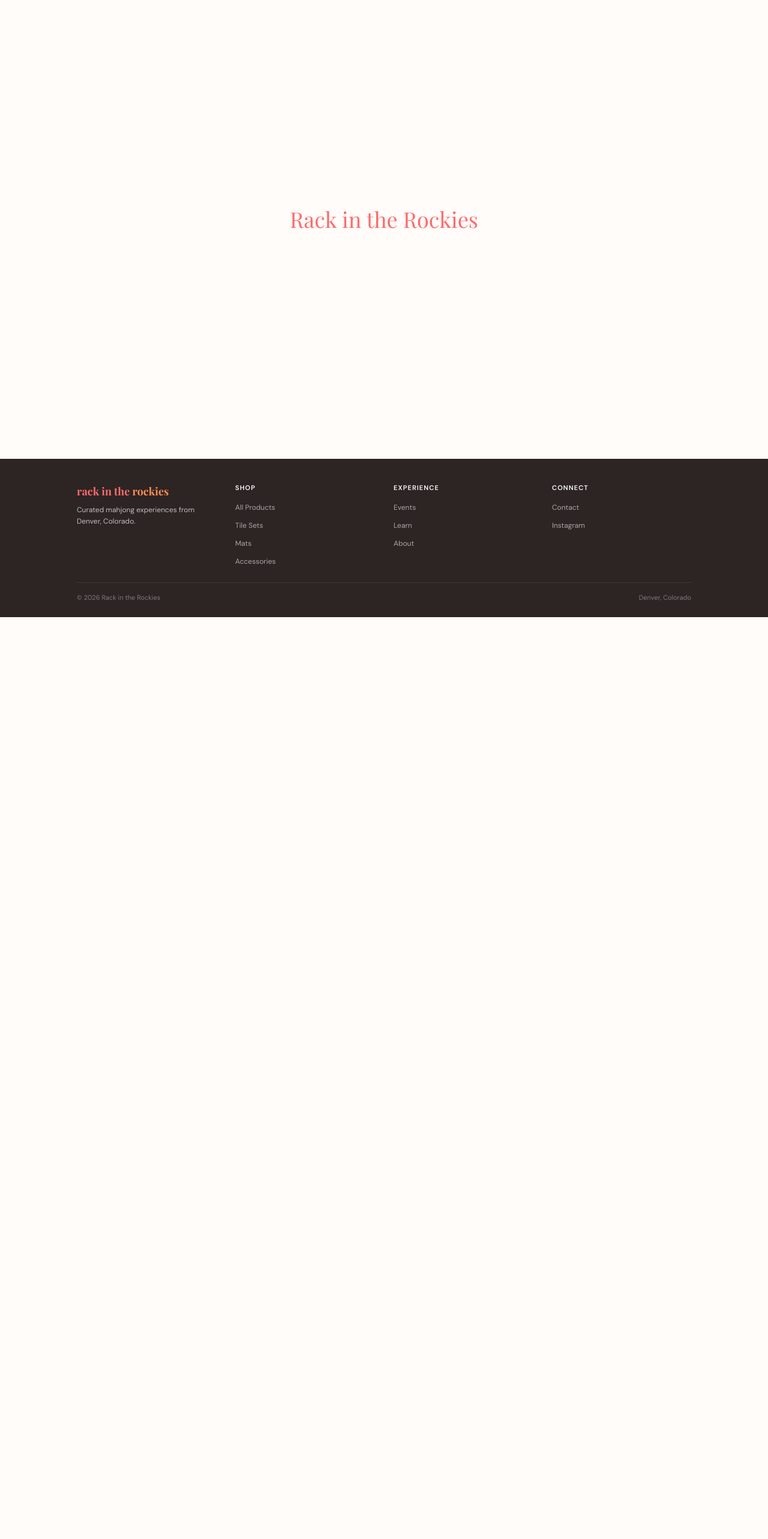
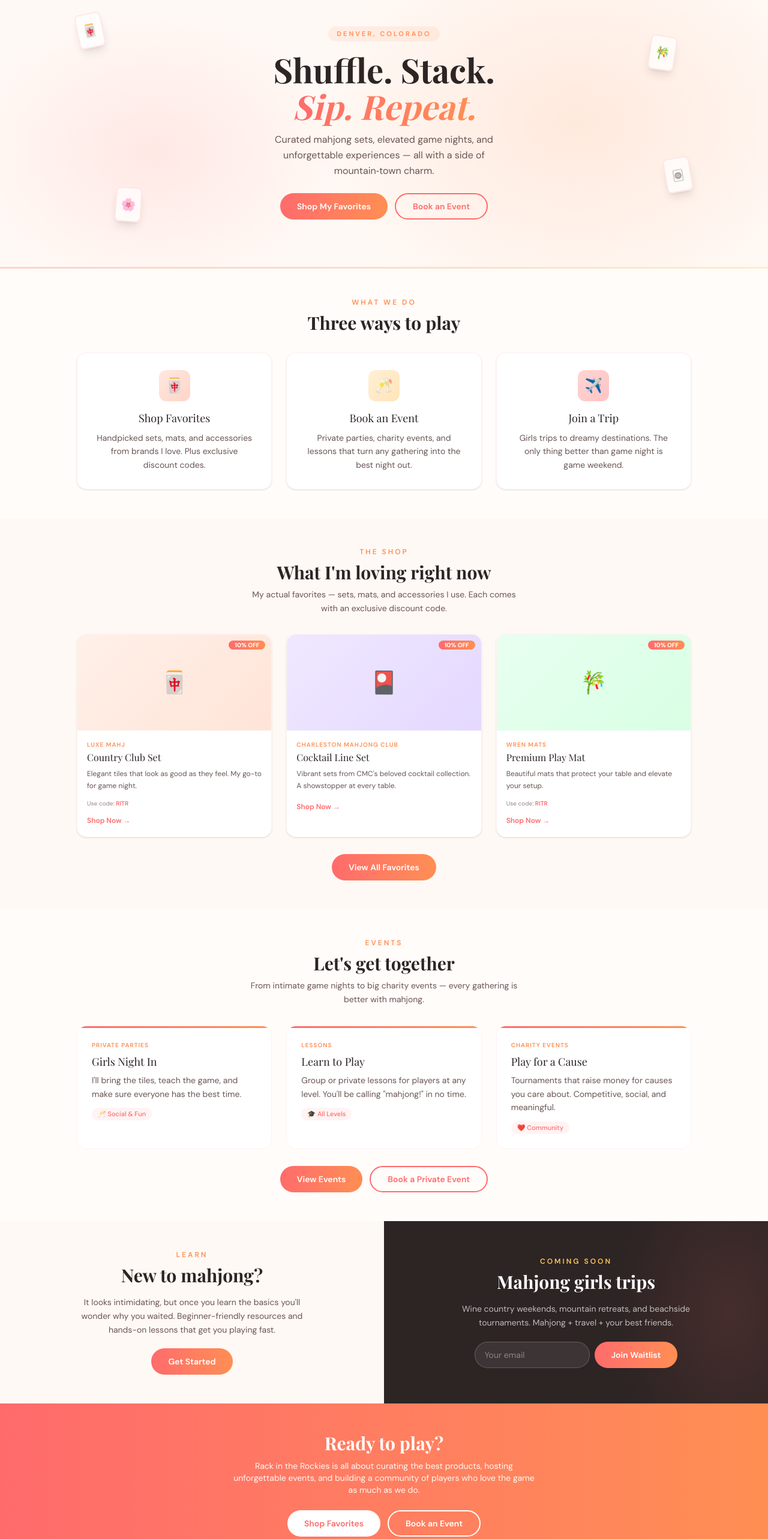
Before and after one commit to Rack-in-the-Rockies/rack-in-the-rockies, a Next.js app: page / in a window 1280 px wide. Shown: the part 100-2666 px from the top of the page at 60% size. Before the commit the page ends 1129 px from the top, so only its background shows below. Built offline with nearby package versions, Linux system fonts and the light colour scheme; a web font is replaced by a local one.

Commit message:
feat: build complete homepage with all sections

```diff
--- a/app/page.tsx
+++ b/app/page.tsx
@@ -1,9 +1,181 @@
+"use client";
+
+import { products } from "@/data/products";
+import { events } from "@/data/events";
+import { PrimaryButton, SecondaryButton } from "@/components/buttons";
+import { SectionHeader } from "@/components/section-header";
+import { ProductCard } from "@/components/product-card";
+import { EventCard } from "@/components/event-card";
+import { FloatingTiles } from "@/components/floating-tiles";
+
 export default function Home() {
   return (
-    <main className="flex min-h-screen items-center justify-center">
-      <h1 className="font-display text-4xl text-coral">
-        Rack in the Rockies
-      </h1>
+    <main>
+      {/* Hero */}
+      <section className="relative min-h-[60vh] flex items-center justify-center bg-cream overflow-hidden py-12 px-6">
+        {/* Background blushes */}
+        <div className="absolute inset-0 z-0">
+          <div className="absolute -top-[20%] -right-[10%] w-[70%] h-[140%] bg-[radial-gradient(ellipse,rgba(255,142,83,0.15)_0%,transparent_70%)]" />
+          <div className="absolute -bottom-[10%] -left-[5%] w-1/2 h-full bg-[radial-gradient(ellipse,rgba(255,107,107,0.12)_0%,transparent_70%)]" />
+        </div>
+        <FloatingTiles />
+        <div className="relative z-10 max-w-2xl text-center">
+          <span className="inline-block text-[11px] font-semibold tracking-[3px] uppercase text-tangerine bg-tangerine/10 px-3.5 py-1 rounded-full mb-4">
+            Denver, Colorado
+          </span>
+          <h1 className="font-display text-5xl md:text-[56px] font-bold leading-[1.1] text-text-dark mb-1.5">
+            Shuffle. Stack.
+            <br />
+            <em className="italic bg-gradient-to-r from-coral to-tangerine bg-clip-text text-transparent">
+              Sip. Repeat.
+            </em>
+          </h1>
+          <p className="text-base text-text-mid leading-relaxed mt-3 mb-6 max-w-md mx-auto">
+            Curated mahjong sets, elevated game nights, and unforgettable
+            experiences &mdash; all with a side of mountain&#8209;town charm.
+          </p>
+          <div className="flex gap-3 justify-center flex-wrap">
+            <PrimaryButton href="/shop">Shop My Favorites</PrimaryButton>
+            <SecondaryButton href="/events#book">Book an Event</SecondaryButton>
+          </div>
+        </div>
+      </section>
+
+      {/* Gradient Divider */}
+      <div className="h-[3px] bg-gradient-to-r from-coral via-tangerine to-golden opacity-30" />
+
+      {/* What We Do */}
+      <section className="py-12 px-6 md:px-12 bg-warm-white text-center">
+        <SectionHeader tag="What We Do" title="Three ways to play" />
+        <div className="grid grid-cols-1 md:grid-cols-3 gap-6 max-w-5xl mx-auto mt-6">
+          {[
+            { icon: "🀄", title: "Shop Favorites", desc: "Handpicked sets, mats, and accessories from brands I love. Plus exclusive discount codes.", bg: "from-blush to-[#FFD4C8]" },
+            { icon: "🥂", title: "Book an Event", desc: "Private parties, charity events, and lessons that turn any gathering into the best night out.", bg: "from-[#FFF0D4] to-[#FFE4B8]" },
+            { icon: "✈️", title: "Join a Trip", desc: "Girls trips to dreamy destinations. The only thing better than game night is game weekend.", bg: "from-[#FFD4D4] to-[#FFC4C4]" },
+          ].map((p) => (
+            <div key={p.title} className="bg-white rounded-2xl p-7 text-center border border-coral/[0.08] shadow-sm transition-all hover:-translate-y-1 hover:shadow-md hover:shadow-coral/10">
+              <div className={`w-[52px] h-[52px] rounded-xl bg-gradient-to-br ${p.bg} flex items-center justify-center text-2xl mx-auto mb-3.5`}>
+                {p.icon}
+              </div>
+              <h3 className="font-display text-lg mb-2">{p.title}</h3>
+              <p className="text-sm text-text-mid leading-relaxed">{p.desc}</p>
+            </div>
+          ))}
+        </div>
+      </section>
+
+      {/* Shop Preview */}
+      <section className="py-12 px-6 md:px-12 bg-cream text-center">
+        <SectionHeader
+          tag="The Shop"
+          title="What I'm loving right now"
+          subtitle="My actual favorites — sets, mats, and accessories I use. Each comes with an exclusive discount code."
+        />
+        <div className="grid grid-cols-1 sm:grid-cols-2 lg:grid-cols-3 gap-6 max-w-5xl mx-auto mb-7">
+          {products
+            .filter((p) => ["luxe-mahj-country-club", "cmc-cocktail-line", "wren-mats-premium"].includes(p.id))
+            .map((product) => (
+              <ProductCard key={product.id} product={product} />
+            ))}
+        </div>
+        <PrimaryButton href="/shop">View All Favorites</PrimaryButton>
+      </section>
+
+      {/* Events Preview */}
+      <section className="py-12 px-6 md:px-12 bg-warm-white text-center">
+        <SectionHeader
+          tag="Events"
+          title="Let's get together"
+          subtitle="From intimate game nights to big charity events — every gathering is better with mahjong."
+        />
+        <div className="grid grid-cols-1 md:grid-cols-3 gap-6 max-w-5xl mx-auto mb-7">
+          {events.map((event) => (
+            <EventCard key={event.id} event={event} />
+          ))}
+        </div>
+        <div className="flex gap-3 justify-center flex-wrap">
+          <PrimaryButton href="/events">View Events</PrimaryButton>
+          <SecondaryButton href="/events#book">Book a Private Event</SecondaryButton>
+        </div>
+      </section>
+
+      {/* Learn + Trips Split */}
+      <div id="trips" className="grid grid-cols-1 md:grid-cols-2">
+        {/* Learn half */}
+        <div className="bg-cream py-12 px-6 md:px-10 flex flex-col items-center justify-center text-center">
+          <SectionHeader tag="Learn" title="New to mahjong?" />
+          <p className="text-sm text-text-mid leading-relaxed max-w-sm mb-5 -mt-4">
+            It looks intimidating, but once you learn the basics you'll wonder
+            why you waited. Beginner-friendly resources and hands-on lessons that
+            get you playing fast.
+          </p>
+          <PrimaryButton href="/learn">Get Started</PrimaryButton>
+        </div>
+        {/* Trips half */}
+        <div className="bg-[#2D2424] py-12 px-6 md:px-10 flex flex-col items-center justify-center text-center relative overflow-hidden">
+          <div className="absolute -top-[40%] -right-[20%] w-[60%] h-[180%] bg-[radial-gradient(ellipse,rgba(255,107,107,0.12)_0%,transparent_70%)]" />
+          <div className="relative z-10">
+            <SectionHeader tag="Coming Soon" title="Mahjong girls trips" light />
+            <p className="text-sm text-white/70 leading-relaxed max-w-sm mb-5 -mt-4 mx-auto">
+              Wine country weekends, mountain retreats, and beachside
+              tournaments. Mahjong + travel + your best friends.
+            </p>
+            <form
+              action="/api/contact"
+              method="POST"
+              onSubmit={async (e: React.FormEvent<HTMLFormElement>) => {
+                e.preventDefault();
+                const form = new FormData(e.currentTarget);
+                await fetch("/api/contact", {
+                  method: "POST",
+                  headers: { "Content-Type": "application/json" },
+                  body: JSON.stringify({
+                    name: "Trips Waitlist",
+                    email: form.get("email"),
+                    subject: "Trips Waitlist Signup",
+                    message: `New waitlist signup: ${form.get("email")}`,
+                  }),
+                });
+                (e.target as HTMLFormElement).reset();
+                alert("You're on the list!");
+              }}
+              className="flex gap-2 justify-center flex-wrap"
+            >
+              <input
+                name="email"
+                type="email"
+                required
+                placeholder="Your email"
+                className="px-4 py-2.5 rounded-full border border-white/20 bg-white/[0.08] text-white text-sm w-48 placeholder:text-white/40 outline-none focus:border-white/40"
+              />
+              <button
+                type="submit"
+                className="inline-block bg-gradient-to-r from-coral to-tangerine text-white px-7 py-3 rounded-pill text-sm font-semibold transition-all hover:-translate-y-0.5 hover:shadow-lg hover:shadow-coral/30"
+              >
+                Join Waitlist
+              </button>
+            </form>
+          </div>
+        </div>
+      </div>
+
+      {/* Final CTA */}
+      <section className="py-12 px-6 md:px-12 bg-gradient-to-r from-coral to-tangerine text-center text-white">
+        <h2 className="font-display text-3xl font-bold mb-2.5">Ready to play?</h2>
+        <p className="text-sm opacity-95 max-w-lg mx-auto mb-6">
+          Rack in the Rockies is all about curating the best products, hosting
+          unforgettable events, and building a community of players who love the
+          game as much as we do.
+        </p>
+        <div className="flex gap-3 justify-center flex-wrap">
+          <a href="/shop" className="inline-block bg-white text-coral px-7 py-3 rounded-pill text-sm font-semibold transition-all hover:-translate-y-0.5 hover:shadow-lg">
+            Shop Favorites
+          </a>
+          <a href="/events#book" className="inline-block border-2 border-white text-white px-7 py-2.5 rounded-pill text-sm font-semibold transition-all hover:bg-white hover:text-coral">
+            Book an Event
+          </a>
+        </div>
+      </section>
     </main>
   );
 }
```
